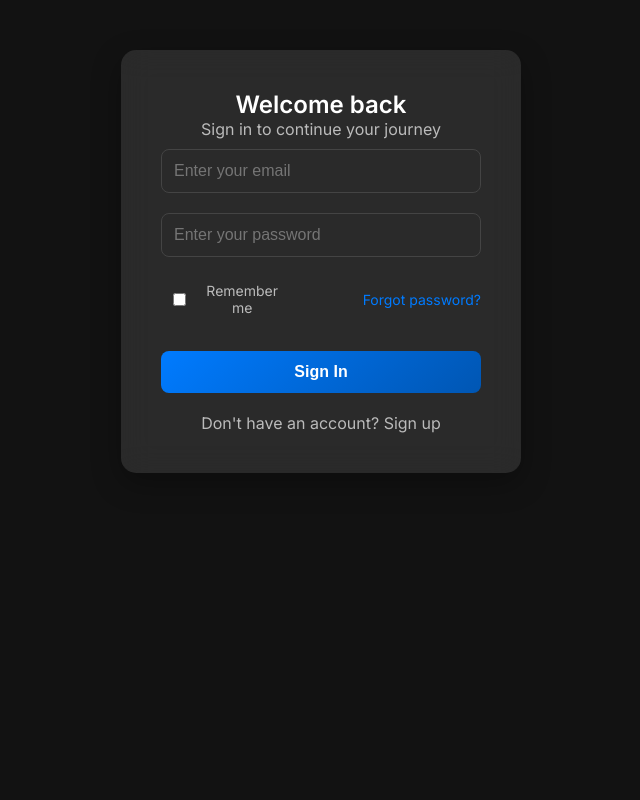
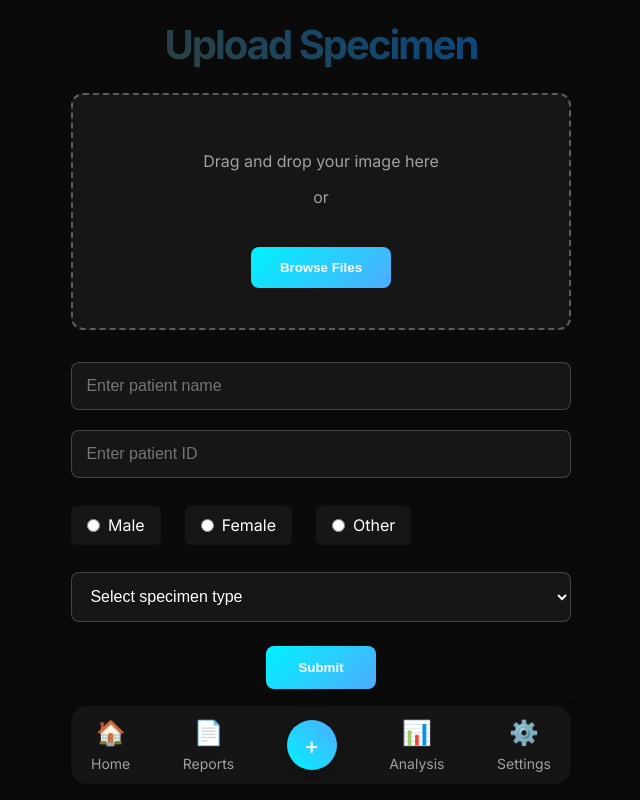
Before and after one commit to DrNeel11/Ezhealth, a React (Vite) app in the folder frontend/: page /upload-specimen in a window 1280 px wide. Before the commit this address led to /signin. Shown: the whole page, without its empty margins (319-959 px from the left). Built offline with nearby package versions, Linux system fonts and the light colour scheme; sample sign-in values are in the browser's storage.

Commit message:
updated front fiels

```diff
--- a/frontend/src/api.js
+++ b/frontend/src/api.js
@@ -26,7 +26,6 @@ export const uploadImage = async (file) => {
       Authorization: `Bearer ${localStorage.getItem("token")}`,
     },
   });
-
   return response.data;
 };
 
--- a/frontend/src/components/Home.jsx
+++ b/frontend/src/components/Home.jsx
@@ -1,9 +1,8 @@
-import React, { useState, useEffect } from "react";
+import React from "react";
 import BottomNavBar from "./BottomNavBar";
 import "./Home.css";
 
 const Home = () => {
-
   return (
     <div className="home-page-container">
       <h1 className="home-title">Welcome to EzHealth</h1>
@@ -31,8 +30,6 @@ const Home = () => {
         </div>
       </div>
 
-
-
       {/* Bottom Navigation */}
       <BottomNavBar />
     </div>
--- a/frontend/src/components/PrivateRoute.jsx
+++ b/frontend/src/components/PrivateRoute.jsx
@@ -2,7 +2,8 @@ import React from 'react';
 import { Navigate } from 'react-router-dom';
 
 const PrivateRoute = ({ element: Component }) => {
-  const isAuthenticated = localStorage.getItem('isAuthenticated') === 'true';
+  const isAuthenticated = !!localStorage.getItem('token'); // Check if the user is authenticated
+
   return isAuthenticated ? <Component /> : <Navigate to="/signin" />;
 };
 
--- a/frontend/src/components/SignIn.jsx
+++ b/frontend/src/components/SignIn.jsx
@@ -1,6 +1,7 @@
-import React, { useState } from 'react';
-import { useNavigate } from 'react-router-dom';
-import './SignIn.css';
+import React, { useState } from "react";
+import { useNavigate } from "react-router-dom";
+import { login } from "../api";
+import "./SignIn.css";
 
 const SignIn = () => {
   const [formData, setFormData] = useState({
@@ -24,27 +25,12 @@ const SignIn = () => {
     setError('');
 
     try {
-      const response = await fetch('http://127.0.0.1:8000/auth/login', {
-        method: 'POST',
-        headers: {
-          'Content-Type': 'application/json',
-          'Accept': 'application/json'
-        },
-        body: JSON.stringify(formData),
-      });
-
-      const data = await response.json();
-      if (!response.ok) {
-        throw new Error(data.detail || 'Login failed');
-      }
-
-      // Store the access token
-      localStorage.setItem('token', data.access_token);
-      navigate('/home');
+      await login(formData);
+      navigate('/home'); // Navigate to the home page
     } catch (error) {
       setError(error.message || 'An error occurred during sign in');
     }
-};
+  };
 
   const handleForgotPasswordClick = () => {
     navigate('/forgot-password');
```
Also changed, not shown: 2 other files (tests, documents, lock files or other folders).
